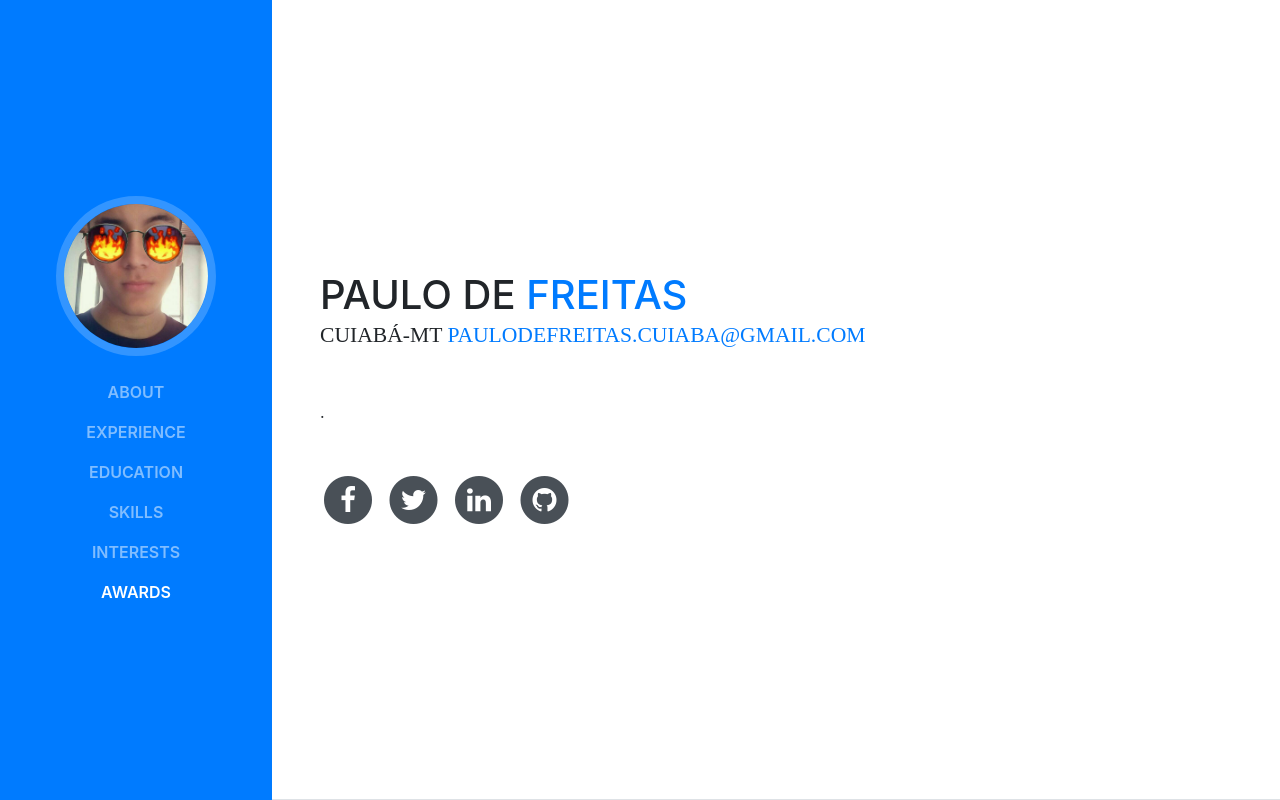
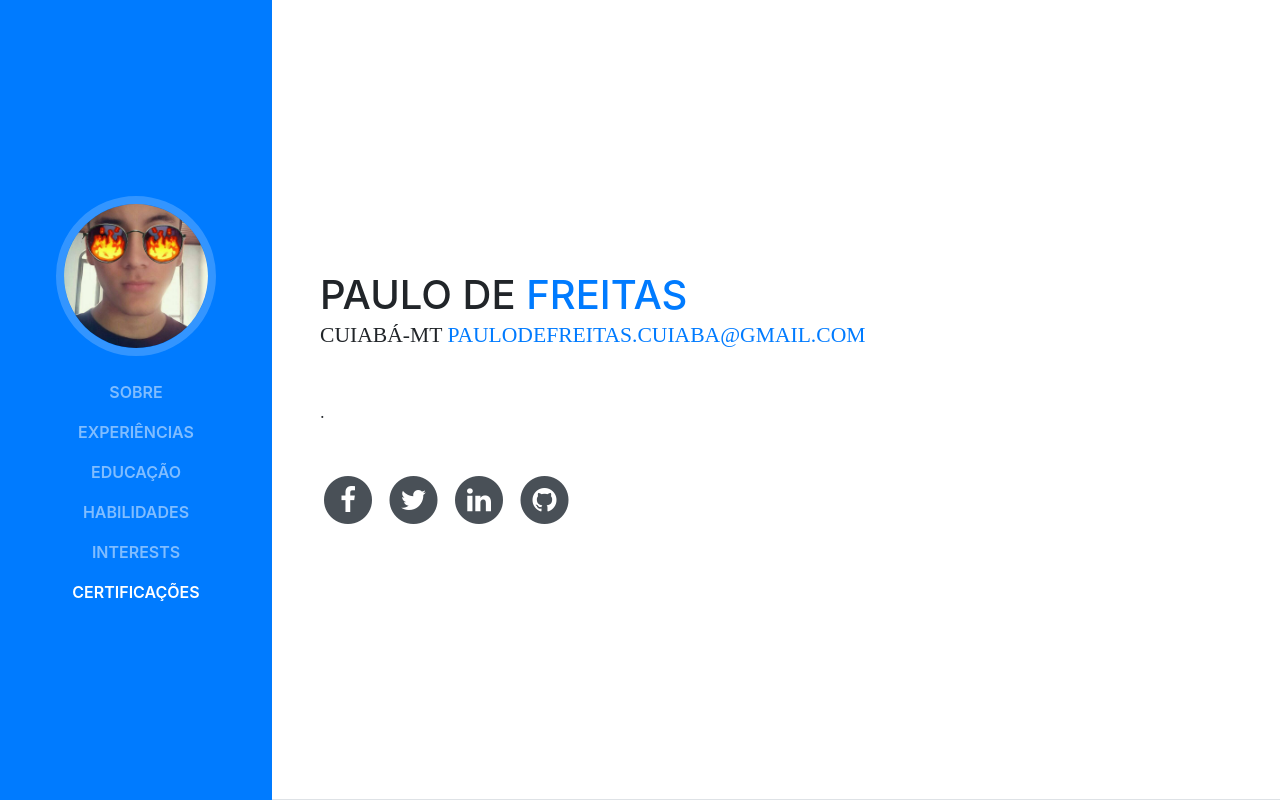
Before and after one commit to paulodefreitascuiaba/inicio, a website with bundled scripts: page index.html in a window 1280 px wide. Shown: the top 800 px of the page. Built offline with nearby package versions, Linux system fonts and the light colour scheme; a web font is replaced by a local one.

Commit message:
Update index.html

```diff
--- a/index.html
+++ b/index.html
@@ -40,22 +40,22 @@
       <div class="collapse navbar-collapse" id="navbarSupportedContent">
         <ul class="navbar-nav">
           <li class="nav-item">
-            <a class="nav-link js-scroll-trigger" href="#about">About</a>
+            <a class="nav-link js-scroll-trigger" href="#about">Sobre</a>
           </li>
           <li class="nav-item">
-            <a class="nav-link js-scroll-trigger" href="#experience">Experience</a>
+            <a class="nav-link js-scroll-trigger" href="#experience">Experiências</a>
           </li>
           <li class="nav-item">
-            <a class="nav-link js-scroll-trigger" href="#education">Education</a>
+            <a class="nav-link js-scroll-trigger" href="#education">Educação</a>
           </li>
           <li class="nav-item">
-            <a class="nav-link js-scroll-trigger" href="#skills">Skills</a>
+            <a class="nav-link js-scroll-trigger" href="#skills">Habilidades</a>
           </li>
           <li class="nav-item">
             <a class="nav-link js-scroll-trigger" href="#interests">Interests</a>
           </li>
           <li class="nav-item">
-            <a class="nav-link js-scroll-trigger" href="#awards">Awards</a>
+            <a class="nav-link js-scroll-trigger" href="#awards">Certificações</a>
           </li>
         </ul>
       </div>
```
